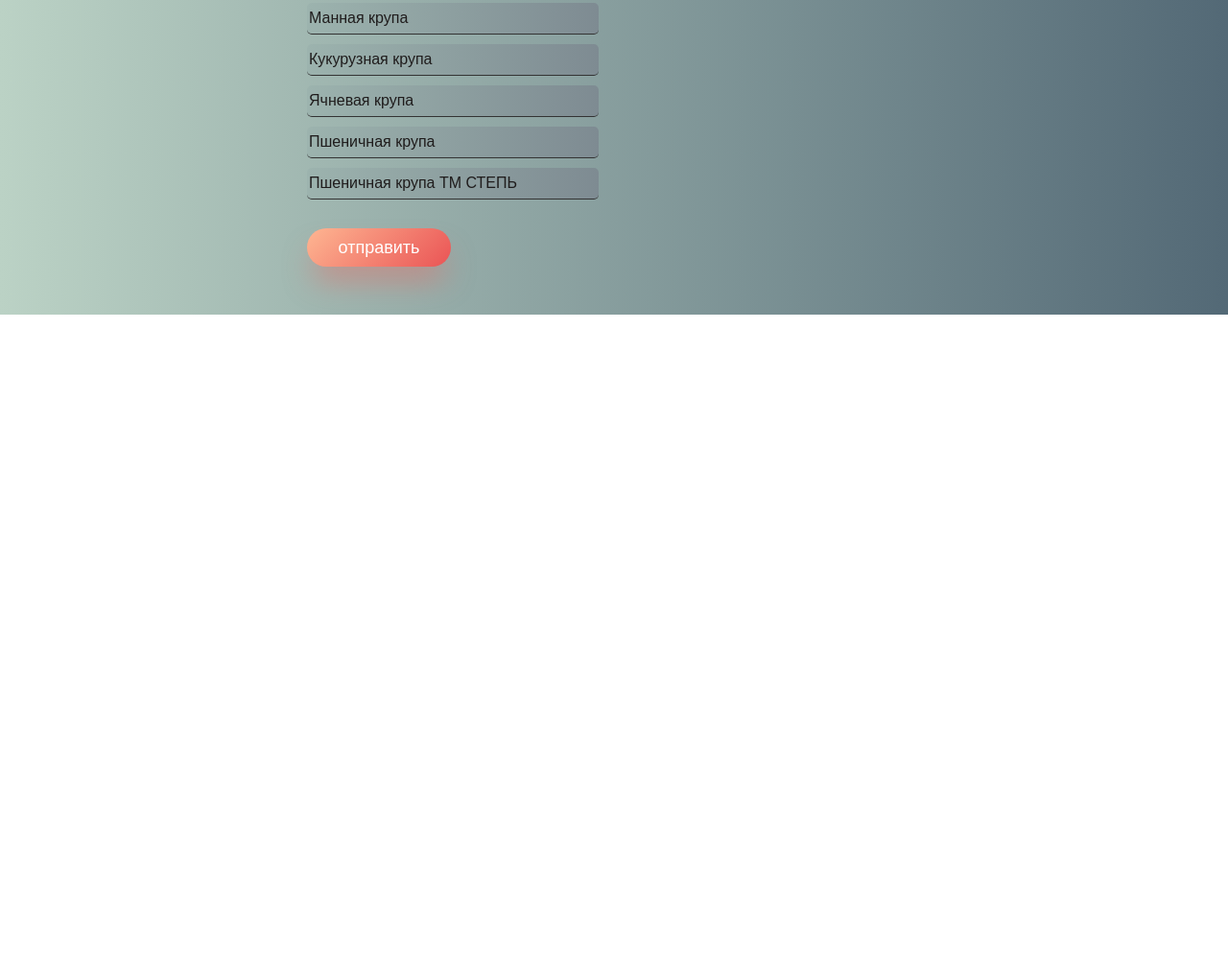
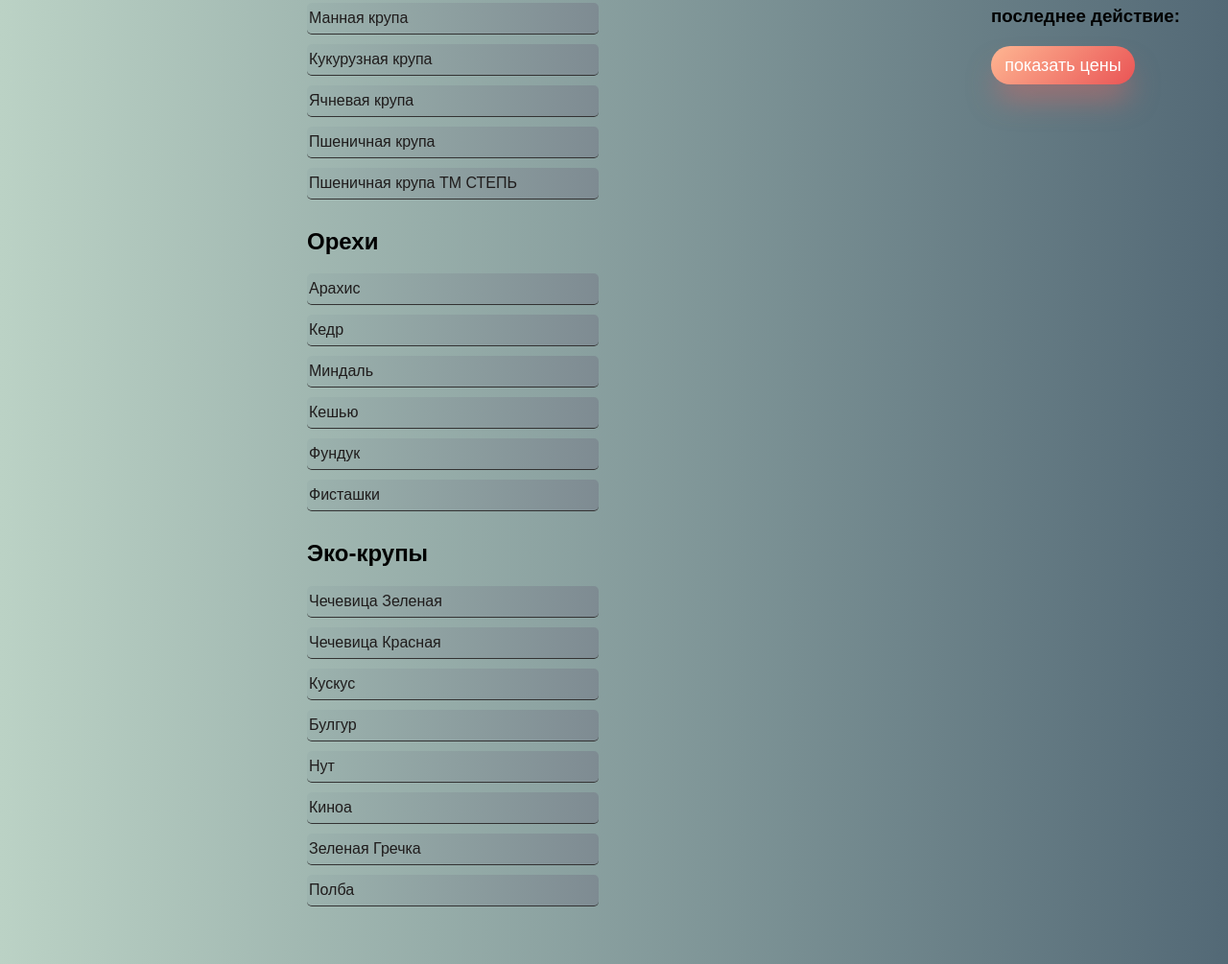
Before and after one commit to onlydream161/brand_calculate, a plain HTML site: page index.html in a window 1280 px wide. Shown: the part 672-1677 px from the top of the page at 96% size. Before the commit the page ends 1000 px from the top, so only its background shows below. Drawn offline with Linux system fonts and the light colour scheme; a web font is replaced by a local one.

Commit message:
add type products

```diff
--- a/index.html
+++ b/index.html
@@ -30,19 +30,19 @@
         <form class="form1">
 
             <div class="form__group field">
-                <input type="input" name="marga" class="form__field" placeholder="маржа" autocomplete="off" required="">
+                <input type="text" name="marga" class="form__field" placeholder="маржа" autocomplete="off" required="">
                 <label for="name" class="form__label">маржа</label>
             </div>
             <div class="form__group field">
-                <input type="input" name="fasovka" class="form__field" placeholder="фасовка" autocomplete="off" required="">
+                <input type="text" name="fasovka" class="form__field" placeholder="фасовка" autocomplete="off" required="">
                 <label for="name" class="form__label">фасовка</label>
             </div>
             <div class="form__group field">
-                <input type="input" name="otsrochka" class="form__field" placeholder="отсрочка" autocomplete="off" required="">
+                <input type="text" name="otsrochka" class="form__field" placeholder="отсрочка" autocomplete="off" required="">
                 <label for="name" class="form__label">отсрочка</label>
             </div>
             <div class="form__group field">
-                <input type="input" name="logistika" class="form__field" placeholder="логистика" autocomplete="off" required="">
+                <input type="text" name="logistika" class="form__field" placeholder="логистика" autocomplete="off" required="">
                 <label for="name" class="form__label">логистика</label>
             </div>
 
@@ -147,9 +147,98 @@
             class="input2"
             placeholder="Пшеничная крупа ТМ СТЕПЬ"
           />
-          <button class="btn" name="" type="submit">
-            отправить
+          <h2>Орехи</h2>
+          <input
+          type="text"
+          name="Арахис"
+          class="input2"
+          placeholder="Арахис"
+        />
+        <input
+          type="text"
+          name="Кедр"
+          class="input2"
+          placeholder="Кедр"
+        />
+        <input
+        type="text"
+        name="Миндаль"
+        class="input2"
+        placeholder="Миндаль"
+      />
+      <input
+        type="text"
+        name="Кешью"
+        class="input2"
+        placeholder="Кешью"
+      />
+      <input
+        type="text"
+        name="Фундук"
+        class="input2"
+        placeholder="Фундук"
+      />
+      <input
+        type="text"
+        name="Фисташки"
+        class="input2"
+        placeholder="Фисташки"
+      />
+      <h2>Эко-крупы</h2>
+      <input
+        type="text"
+        name="Чечевица Зеленая"
+        class="input2"
+        placeholder="Чечевица Зеленая"
+      />
+      <input
+        type="text"
+        name="Чечевица Красная"
+        class="input2"
+        placeholder="Чечевица Красная"
+      />
+      <input
+        type="text"
+        name="Кускус"
+        class="input2"
+        placeholder="Кускус"
+      />
+      <input
+        type="text"
+        name="Булгур"
+        class="input2"
+        placeholder="Булгур"
+      />
+      <input
+        type="text"
+        name="Нут"
+        class="input2"
+        placeholder="Нут"
+      />
+      <input
+        type="text"
+        name="Киноа"
+        class="input2"
+        placeholder="Киноа"
+      />
+      <input
+        type="text"
+        name="Зеленая Гречка"
+        class="input2"
+        placeholder="Зеленая Гречка"
+      />
+      <input
+        type="text"
+        name="Полба"
+        class="input2"
+        placeholder="Полба"
+      />
+      <div class="button-fix">
+      <h3>последнее действие:</h3>
+          <button class="btn " name="" type="submit">
+           показать цены
           </button>
+        </div>
         </form>
       </div>
       <div class="popup">
--- a/index.js
+++ b/index.js
@@ -31,6 +31,7 @@ const data2Function = function (event) {
 form_type.addEventListener("submit", (event) => {
   dataTypeFunction(event);
   deletePrice();
+  deleteValye();
   console.log(dataType);
 });
 
@@ -40,6 +41,7 @@ form1.addEventListener("submit", (event) => {
 });
 form2.addEventListener("submit", (event) => {
   deletePrice();
+
   data2Function(event);
   if (dataType.type == "brand") {
     answers(data2, data1, correctLogistic, sumFormula);
@@ -56,44 +58,52 @@ form2.addEventListener("submit", (event) => {
 });
 
 // переводим brand логистику в число
-const correctLogistic = function (otsrochka, price) {
+const correctLogistic = function (otsrochka, price, logist) {
   let numberotsrochka = Number(otsrochka);
   let numberPrice = Number(price);
-  let peremNumber = numberPrice + 0 + 5 + 2.95;
+  let logistika = Number(logist);
+  let peremNumber = numberPrice + 0 + logistika + 2.95;
   let sum = ((peremNumber * 0.12) / 365) * numberotsrochka;
+
   return sum;
 };
 
 //общая формула Brand
-const sumFormula = function (logist, price, fasovka, marga) {
+const sumFormula = function (logist, price, fasovka, marga, logisticData) {
   let priceNum = Number(price);
   let fasovkaNum = Number(fasovka);
   let margaNum = Number(marga);
+  let logistData = Number(logisticData);
   let kosvennie = 1.61;
-  let dostavka = 4.17;
+  let dostavka = (logistData + 0) / 1.2;
+
   let praymieZatrats = 3.37;
   let sum =
     (logist + dostavka + priceNum / 1.1) * fasovkaNum +
     margaNum +
     kosvennie +
     praymieZatrats;
+
   return sum;
 };
 // переводим noname логистику в число
-const correctLogisticNoname = function (otsrochka, price) {
+const correctLogisticNoname = function (otsrochka, price, dataLogist) {
   let numberotsrochka = Number(otsrochka);
   let numberPrice = Number(price);
-  let peremNumber = numberPrice + 0 + 1 + 2.95;
+  let logistData = Number(dataLogist);
+  let peremNumber = numberPrice + 0 + logistData + 2.95;
   let sum = ((peremNumber * 0.12) / 365) * numberotsrochka;
   return sum;
 };
 //форумла Noname
-const sumNoName = function (logist, price, fasovka, marga) {
+const sumNoName = function (logist, price, fasovka, marga, logisticData) {
   let priceNum = Number(price);
   let fasovkaNum = Number(fasovka);
   let margaNum = Number(marga);
+  let logistData = Number(logisticData);
   let kosvennie = 1.43;
-  let dostavka = 0.85;
+  // тут ошибка!!!!! доставка считатся другая
+  let dostavka = (logistData + 0) / 1.18;
   let praymieZatrats = 1.66;
   let sum =
     (logist + dostavka + priceNum / 1.1) * fasovkaNum +
@@ -106,13 +116,18 @@ const sumNoName = function (logist, price, fasovka, marga) {
 const answers = function sum(obj, obj2, functionLogistic, mainformula) {
   for (category in obj) {
     if (obj[category]) {
-      let correctlog = functionLogistic(obj2.otsrochka, obj[category]);
-
+      let correctlog = functionLogistic(
+        obj2.otsrochka,
+        obj[category],
+        obj2.logistika
+      );
+      console.log(correctlog);
       let lastSum = mainformula(
         correctlog,
         obj[category],
         obj2.fasovka,
-        obj2.marga
+        obj2.marga,
+        obj2.logistika
       );
 
       console.log(`${category} : ${lastSum.toFixed(2)} `);
@@ -189,7 +204,7 @@ const answersMishkino = function (obj1, obj2, mainformula, nds) {
 
       let noNds = lastSum / nds;
       let withpromo = lastSum + noNds * Number(obj2.retro);
-      console.log(lastSum, noNds, withpromo);
+
       let tr = document.createElement("tr");
 
       tr.innerHTML = `<td>${category}</td> <td>${noNds.toFixed(
@@ -203,3 +218,11 @@ const answersMishkino = function (obj1, obj2, mainformula, nds) {
 const deletePrice = function () {
   tableBody.innerHTML = "";
 };
+
+// очистка инпутов
+const inputs = document.querySelectorAll("input[type=text]");
+const deleteValye = () => {
+  inputs.forEach((input) => {
+    input.value = "";
+  });
+};
--- a/index.scss
+++ b/index.scss
@@ -226,3 +226,17 @@ body {
   .btn:active {
     opacity: 0.5;
   }
+  .button-fix{
+    position: fixed;
+    right: 50px;
+    bottom: 40px;
+    h3{
+      margin: 0;
+    }
+
+  }
+  @media (max-width:830px) {
+    .button-fix{
+      position: static;
+    }
+  }
```
Also changed, not shown: style/index.css.
